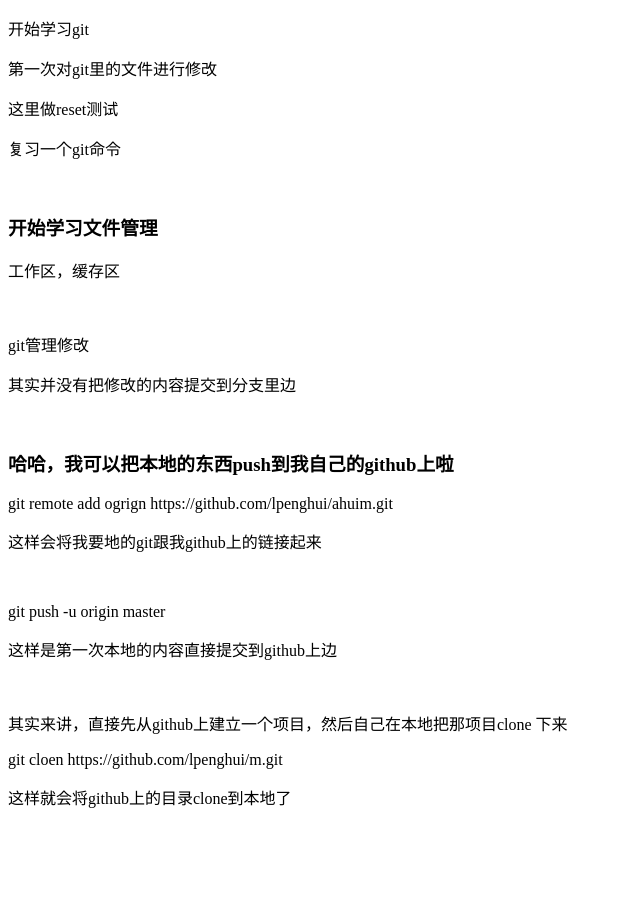
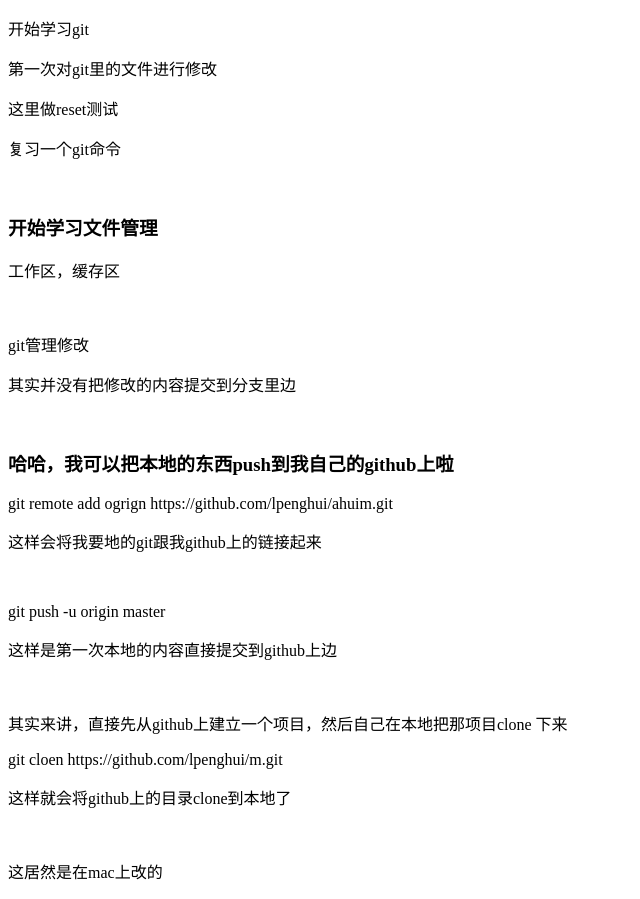
Before and after one commit to lpenghui/ahuim, a plain HTML site: page index.html in a window 1280 px wide. Shown: the whole page, without its empty margins (0-640 px from the left). Before the commit the page ends 851 px from the top, so only its background shows below. Drawn offline with Linux system fonts and the light colour scheme.

Commit message:
change by mac

```diff
--- a/index.html
+++ b/index.html
@@ -33,5 +33,7 @@
 	<p>这样就会将github上的目录clone到本地了</p>
 	<br>
 
+	<p>这居然是在mac上改的</p>
+
 </body>
 </html>
```
